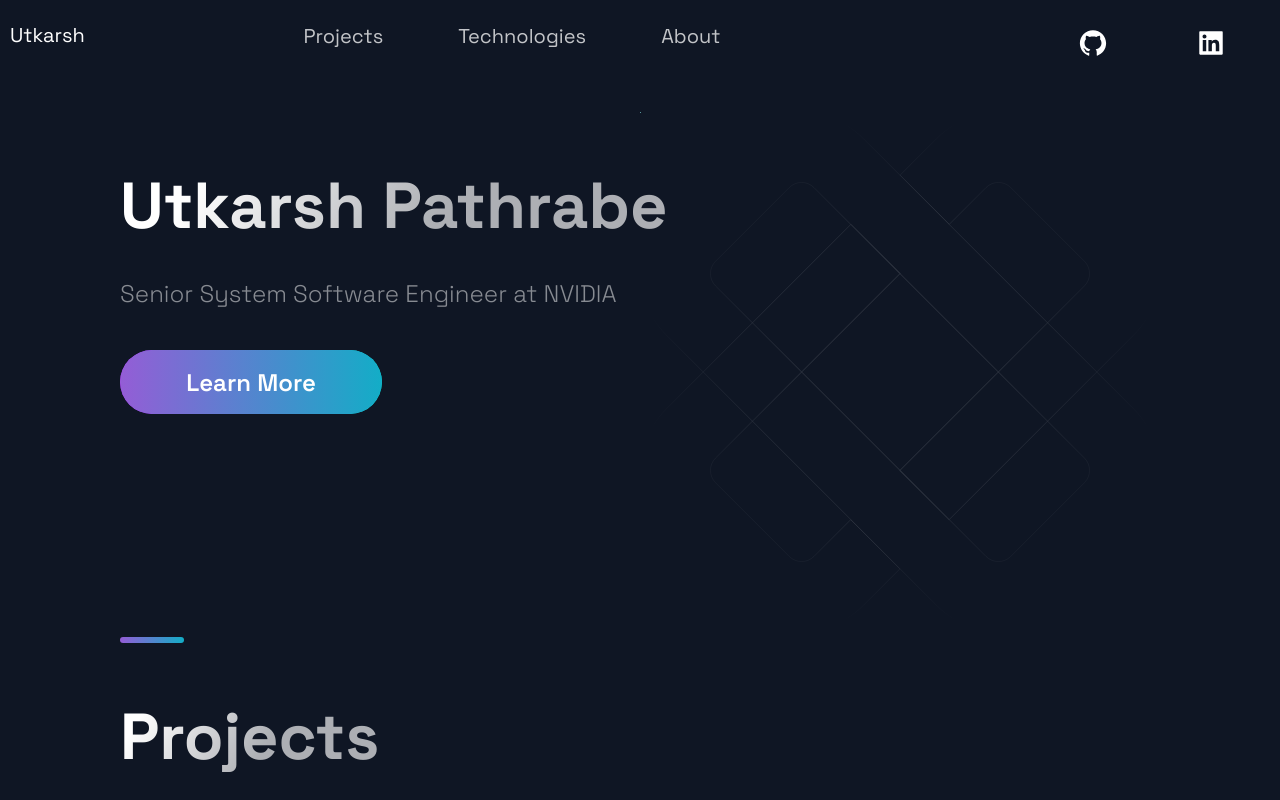
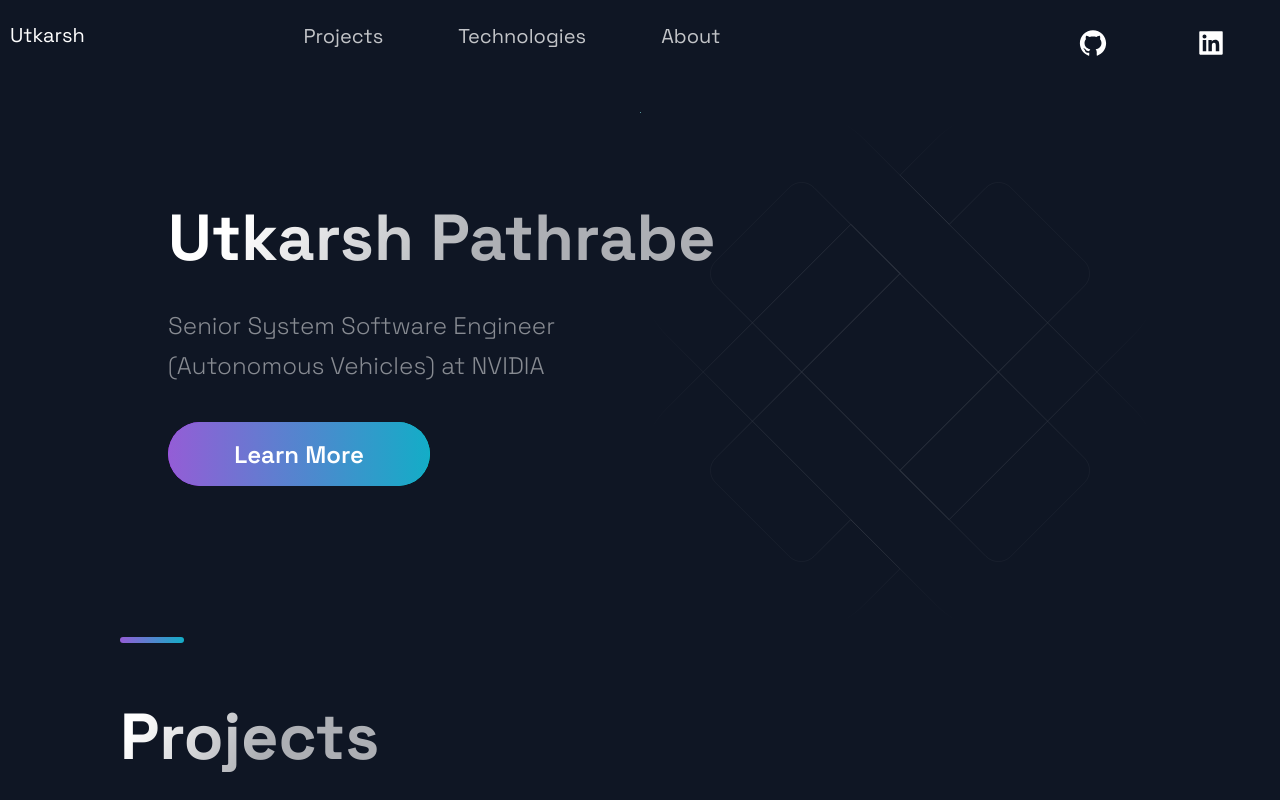
Before and after one commit to UtkarshPathrabe/Portfolio, a Next.js app: page / in a window 1280 px wide. Shown: the top 800 px of the page. Built offline with nearby package versions, Linux system fonts and the light colour scheme.

Commit message:
Update Hero.js

```diff
--- a/src/components/Hero/Hero.js
+++ b/src/components/Hero/Hero.js
@@ -6,13 +6,13 @@ import Button from '../../styles/GlobalComponents/Button';
 import { LeftSection } from './HeroStyles';
 
 const Hero = (props) => (
-  <Section row nopadding>
+  <Section row>
     <LeftSection>
       <SectionTitle main center>
         Utkarsh Pathrabe
       </SectionTitle>
       <SectionText>
-        Senior System Software Engineer at NVIDIA
+        Senior System Software Engineer (Autonomous Vehicles) at NVIDIA
       </SectionText>
       <Link href='#about' passHref>
         <Button>Learn More</Button>
```
